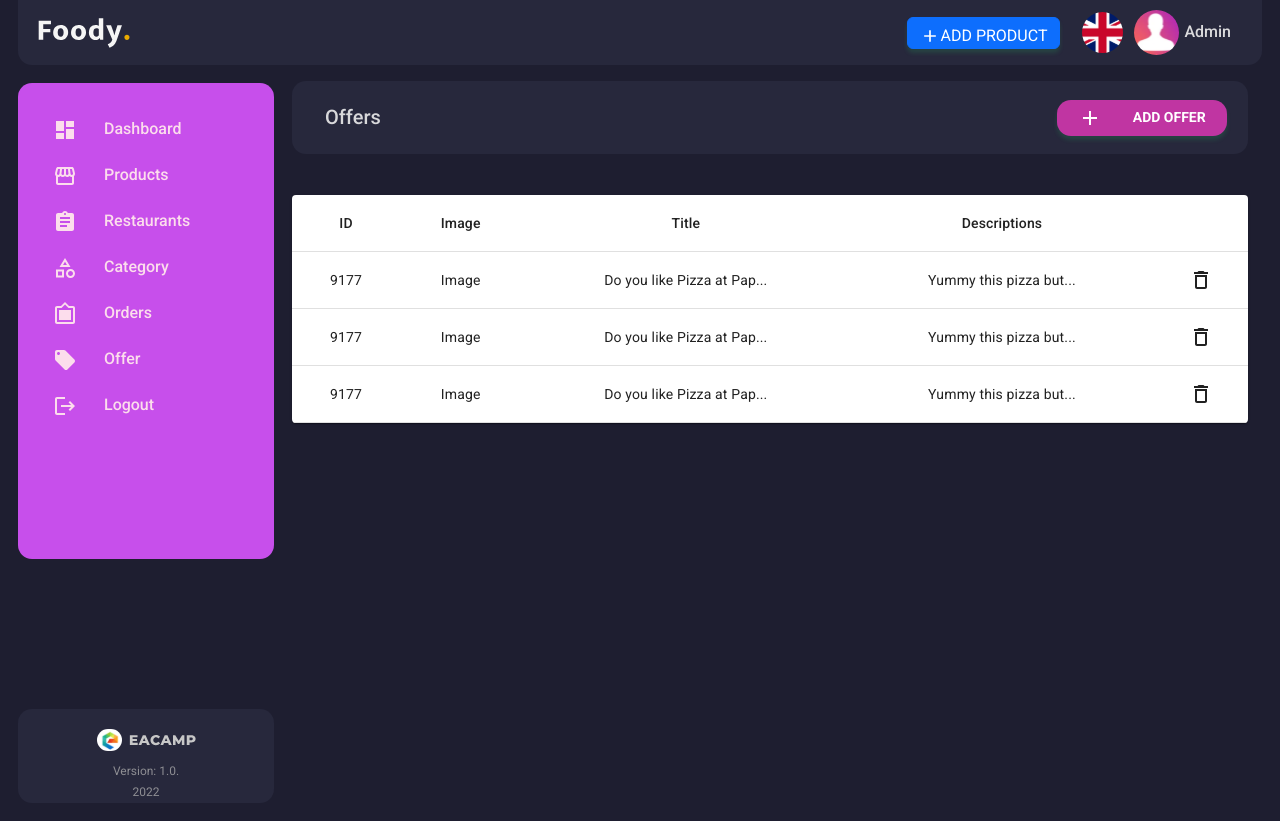
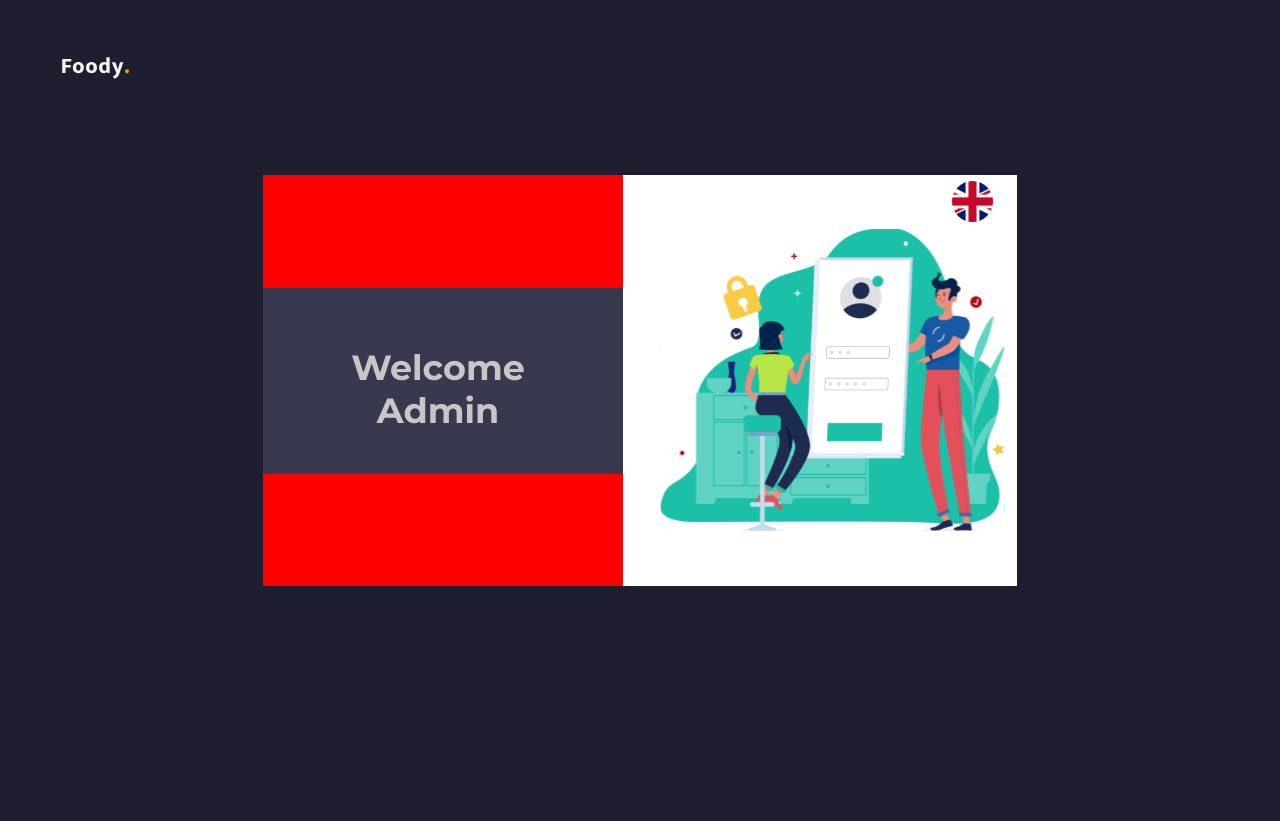
Before and after one commit to QurbanovaLamiya/Foody_Admin_React, a React (Create React App) app: page /offer in a window 1280 px wide. After the commit the page ends 800 px from the top, so only its background shows below. Built offline with nearby package versions, Linux system fonts and the light colour scheme.

Commit message:
Update flag section admin panel

```diff
--- a/public/index.html
+++ b/public/index.html
@@ -1,14 +1,12 @@
 <!DOCTYPE html>
 <html lang="en">
+
 <head>
   <meta charset="utf-8" />
-    <link rel="icon" href="%PUBLIC_URL%/favicon.ico" />
+  <link rel="icon" href="./food-delivery-logo.jpg" />
   <meta name="viewport" content="width=device-width, initial-scale=1" />
   <meta name="theme-color" content="#000000" />
-    <meta
-      name="description"
-      content="Web site created using create-react-app"
-    />
+  <meta name="description" content="Web site created using create-react-app" />
   <link rel="apple-touch-icon" href="%PUBLIC_URL%/logo192.png" />
   <!--
       manifest.json provides metadata used when your web app is installed on a
@@ -24,8 +22,9 @@
       work correctly both with client-side routing and a non-root public URL.
       Learn how to configure a non-root public URL by running `npm run build`.
     -->
-    <title>React App</title>
+  <title>Admin Foody</title>
 </head>
+
 <body>
   <noscript>You need to enable JavaScript to run this app.</noscript>
   <div id="root"></div>
@@ -40,4 +39,5 @@
       To create a production bundle, use `npm run build` or `yarn build`.
     -->
 </body>
+
 </html>
--- a/src/App.js
+++ b/src/App.js
@@ -1,5 +1,5 @@
 import RootPage from "./pages";
-import "./style/App.css"
+import "./style/App.css";
 
 const App = () => <RootPage />;
 
--- a/src/features/Login/LoginContainer/LoginContainer.module.css
+++ b/src/features/Login/LoginContainer/LoginContainer.module.css
@@ -9,6 +9,7 @@
   display: flex;
   align-items: center;
   justify-content: center;
+  background-color: red;
 }
 .Form {
   background: #38394e;
@@ -17,17 +18,20 @@
   justify-content: center;
 }
 .loginImageSection {
-  position: relative;
   background-color: #fff;
 }
+.flagSection {
+  display: flex;
+  justify-content: flex-end;
+}
 .flagIcon {
-  position: absolute;
-  top: 9px;
-  right: 11px;
+  /* background-color: red; */
 }
 .loginImg {
   width: 345px;
-  margin: 55px 20px 50px;
+  height: 304px;
+  margin-left: 25px;
+  margin-bottom: 54px;
 }
 
 @media (max-width: 640px) and (min-width: 320px) {
--- a/src/features/Login/LoginContainer/index.js
+++ b/src/features/Login/LoginContainer/index.js
@@ -1,10 +1,17 @@
 // React-Bootstrap
 import { Container, Col, Row } from "react-bootstrap";
+
+// Material UI
+import Button from "@mui/material/Button";
+import Menu from "@mui/material/Menu";
+import MenuItem from "@mui/material/MenuItem";
 
 // Images
 import FoodyIcon from "../../../image/logo/foodyIcon.svg";
 import AdminLoginImg from "../../../image/adminLogin/adminLoginImg.svg";
-import flagIcon from "../../../image/flagIcon/en.svg";
+import flagEn from "../../../image/flagIcon/en.svg";
+import flagFr from "../../../image/flagIcon/fr.svg";
+import flagAz from "../../../image/flagIcon/az.svg";
 
 // Components
 import LoginForm from "../LoginForm";
@@ -12,7 +19,18 @@ import LoginForm from "../LoginForm";
 // Style
 import LoginStyle from "./LoginContainer.module.css";
 
+import { useState } from "react";
+
 const LoginContainer = () => {
+  const [anchorEl, setAnchorEl] = useState(null);
+  const open = Boolean(anchorEl);
+  const handleClick = (event) => {
+    setAnchorEl(event.currentTarget);
+  };
+  const handleClose = () => {
+    setAnchorEl(null);
+  };
+
   return (
     <Container fluid>
       <Row>
@@ -20,12 +38,60 @@ const LoginContainer = () => {
           <img src={FoodyIcon} alt="foodyIcon" className={LoginStyle.Logo} />
         </Col>
       </Row>
+
       <Row className={LoginStyle.loginSection}>
         <Col className={LoginStyle.Form}>
           <LoginForm />
         </Col>
+
         <Col className={LoginStyle.loginImageSection}>
-          <img src={flagIcon} alt="FlagIcon" className={LoginStyle.flagIcon} />
+          <div className={LoginStyle.flagSection}>
+            <Button
+              id="basic-button"
+              aria-controls={open ? "basic-menu" : undefined}
+              aria-haspopup="true"
+              aria-expanded={open ? "true" : undefined}
+              onClick={handleClick}
+            >
+              <img
+                src={flagEn}
+                alt="FlagIcon"
+                className={LoginStyle.flagIcon}
+              />
+            </Button>
+            <Menu
+              id="basic-menu"
+              anchorEl={anchorEl}
+              open={open}
+              onClose={handleClose}
+              MenuListProps={{
+                "aria-labelledby": "basic-button",
+              }}
+            >
+              <MenuItem onClick={handleClose}>
+                <img
+                  src={flagEn}
+                  alt="FlagIcon"
+                  className={LoginStyle.flagIcon}
+                />
+              </MenuItem>
+              <MenuItem onClick={handleClose}>
+                <img
+                  src={flagFr}
+                  alt="FlagIcon"
+                  className={LoginStyle.flagIcon}
+                />
+              </MenuItem>
+              <MenuItem onClick={handleClose}>
+                <img
+                  src={flagAz}
+                  alt="FlagIcon"
+                  className={LoginStyle.flagIcon}
+                />
+              </MenuItem>
+            </Menu>
+          </div>
+
           <img
             src={AdminLoginImg}
             alt="loginImg"
--- a/src/features/Login/LoginForm/LoginForm.module.css
+++ b/src/features/Login/LoginForm/LoginForm.module.css
@@ -1,5 +1,7 @@
 .Form {
+  /* background-color: palevioletred; */
   width: 100%;
+  /* height: 411px; */
   padding: 0 50px 0 40px;
 }
 .formTitle {
--- a/src/features/Login/LoginForm/index.js
+++ b/src/features/Login/LoginForm/index.js
@@ -5,23 +5,25 @@ const LoginForm = () => {
   return (
     <Form className={FormStyle.Form}>
       <h1 className={FormStyle.formTitle}>Welcome Admin</h1>
-      <Form.Group className="mb-4" controlId="formBasicUserName">
+
+
+      {/* <Form.Group className="mb-4" controlId="formBasicUserName">
         <Form.Control
           type="text"
           placeholder="Username"
           className={FormStyle.Input}
         />
-      </Form.Group>
-      <Form.Group controlId="formBasicPassword">
+      </Form.Group> */}
+      {/* <Form.Group controlId="formBasicPassword">
         <Form.Control
           type="password"
           placeholder="Password"
           className={FormStyle.Input}
         />
-      </Form.Group>
-      <Button type="submit" className={`${FormStyle.Button} w-100`}>
+      </Form.Group> */}
+      {/* <Button className={`${FormStyle.Button} w-100`}>
         sign in
-      </Button>
+      </Button> */}
     </Form>
   );
 };
--- a/src/pages/index.js
+++ b/src/pages/index.js
@@ -2,7 +2,7 @@
 import { Routes, Route, Navigate } from "react-router-dom";
 
 // Components
-// import Login from "./Login";
+import Login from "./Login";
 import Header from "../shared/components/Header";
 import Sidebar from "../shared/components/Sidebar";
 import Dashboard from "../features/Dashboard/DashboardContainer";
@@ -15,8 +15,8 @@ import Offers from "../features/Offers/OffersContainer";
 const RootPage = () => {
   return (
     <>
-      {/* <Login /> */}
-      <Header />
+      <Login />
+      {/* <Header />
       <div className="d-flex">
         <Sidebar />
         <Routes>
@@ -28,7 +28,7 @@ const RootPage = () => {
           <Route path="/orders" element={<Orders />} />
           <Route path="/offer" element={<Offers />} />
         </Routes>
-      </div>
+      </div> */}
     </>
   );
 };
--- a/src/shared/components/Sidebar/SidebarList/index.js
+++ b/src/shared/components/Sidebar/SidebarList/index.js
@@ -1,6 +1,6 @@
 import { NavLink } from "react-router-dom";
 import { Nav } from "react-bootstrap";
-import Data from "../../../../constant/Sidebar";
+import Data from "../../../../util/Sidebar";
 
 // Style
 import SidebarListStyle from "./SidebarList.module.css";
--- a/src/style/color.js
+++ /dev/null
@@ -1,3 +0,0 @@
-export const color = {
-
-}
```
Also changed, not shown: public/food-delivery-logo.jpg (added), src/style/font.js (deleted), src/util/Sidebar/index.js (renamed from src/constant/Sidebar/index.js). Lines whose indentation alone changed are shown as unchanged.
